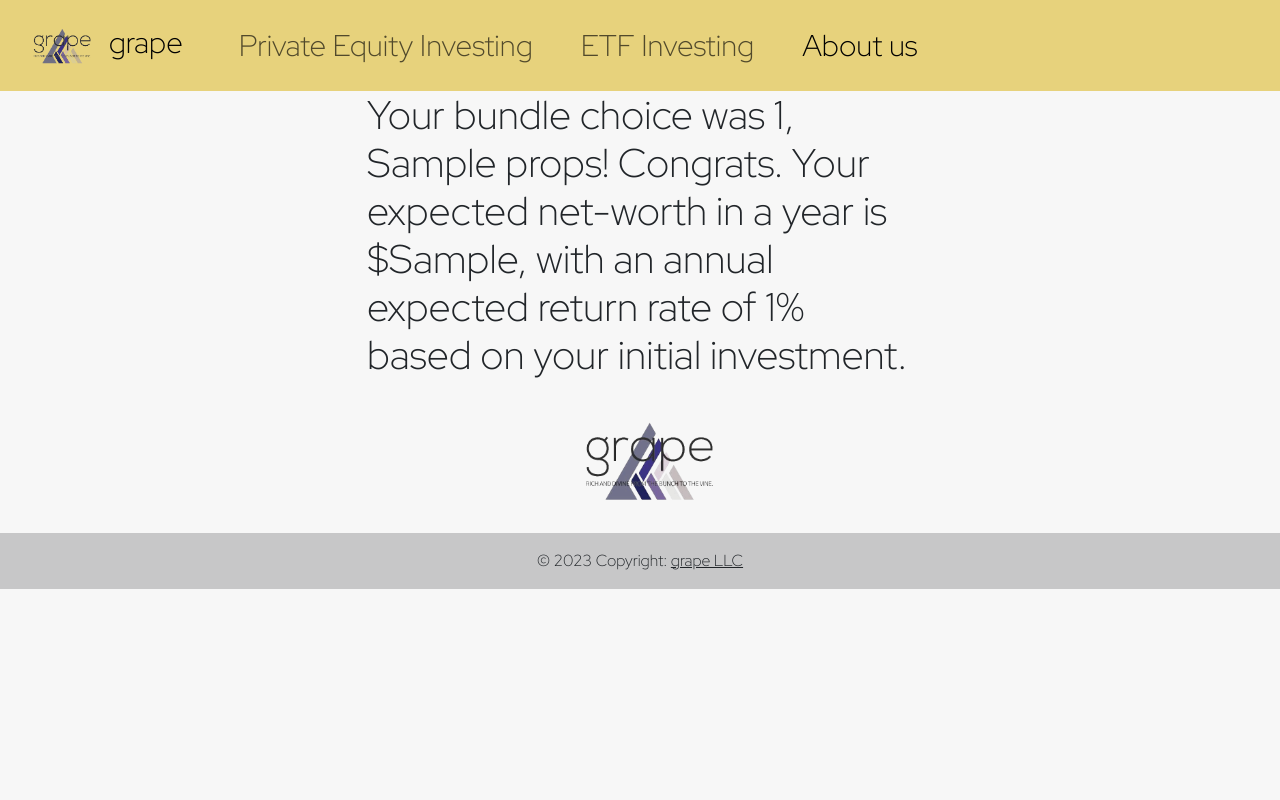
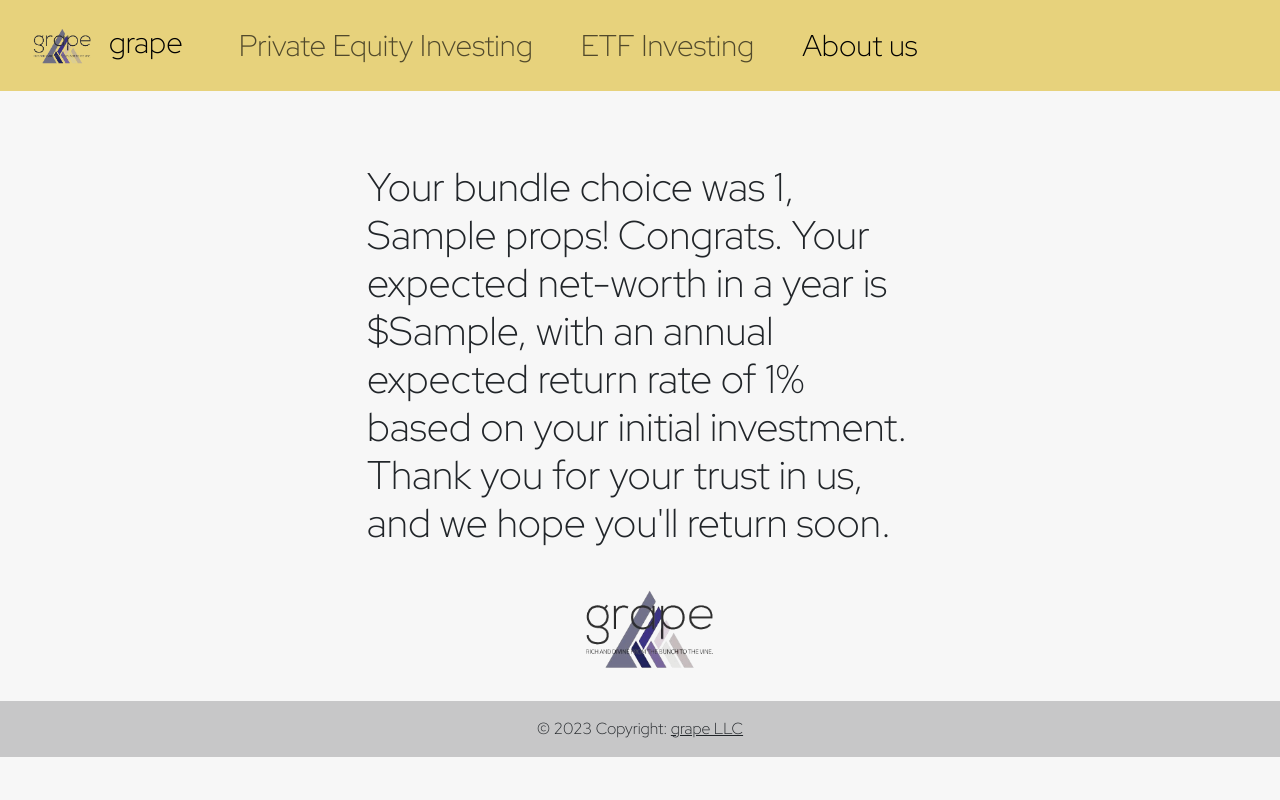
Before and after one commit to laurasfelix/Grape-financial-advisor, a Flask app: template templates/networth.html in a window 1280 px wide. Run offline with Flask 3, Linux system fonts and the light colour scheme; the template is opened without the code that fills it: most values are stand-ins (such as "Sample title", 1, 10 or a date in 2020).

Commit message:
eighth commit

```diff
--- a/app.py
+++ b/app.py
@@ -21,8 +21,9 @@ db = client.database
 
 user_input = db.user
 
+# user_input.delete_many({})
+
 all_users = list(user_input.find({}))
-
 
 all_names=[]
 
@@ -50,13 +51,17 @@ def name():
             user_input.insert_one(dictionary_user_name)
             all_users = list(user_input.find({}))
             all_names.append(name)
-            for i in all_users:
-                all_names.append(i['name'])
-            session['users'].append({'name':name, 'bool_check':False, 'bundle_number': 1})
+            listy = session['users']
+            listy.append({'name':name, 'bool_check':False, 'bundle_number': 1})
+            session['users'] = listy
+
 
 
         else:
-            session['users'].append({'name':name, 'bool_check':True, 'bundle_number': 1})
+            listy = session['users']
+            listy.append({'name':name, 'bool_check':True, 'bundle_number': 1})
+            session['users'] = listy
+
             bool_check=True
 
         # return redirect(url_for('.bundle_offer', props=name, bool_check=bool_check))
@@ -72,7 +77,13 @@ def money():
 
     if request.method == 'POST':
         bundle_choice = request.form['button-choice']
-        all_info_user['bundle_number'] = bundle_choice
+        listy = []
+        for i in session['users']:
+            if i['name'] == props:
+                listy.append({'name': i['name'], 'bool_check':i['bool_check'], 'bundle_number': bundle_choice})
+            else:
+                listy.append(i)
+        session['users'] = listy
         cash = request.form["money-invested"]
         all_users = list(user_input.find({}))
         initial_investing_amount = all_users[all_names.index(props)]['initial_investing_amount']
@@ -84,6 +95,7 @@ def money():
 
 @app.route("/networth", methods=['GET'])
 def show_networth_page():
+    print(session['users'])
     all_info_user = session['users'][-1]
     props = all_info_user['name']
     bool_check=all_info_user['bool_check']
@@ -91,9 +103,11 @@ def show_networth_page():
     user_dicty = list(user_input.find({'name': props}))[0]
     initial_investing_amount = user_dicty['initial_investing_amount']
     percentage_return = round(bundle_optimization.bundle_opt(int(bundle_number))[0]*100,2)
-    expected_return = ((percentage_return+1)*initial_investing_amount)
+    expected_return = ((percentage_return)/100+1)*initial_investing_amount
+    total = expected_return + user_dicty['expected_net_worth']
+    user_input.update_one({'name': props},{"$set": {'expected_net_worth': expected_return + user_dicty['expected_net_worth']}})
 
-    return render_template("/networth.html", props=props, bool_check=bool_check, bundle_number=bundle_number, percentage_return=percentage_return, expected_return=expected_return)
+    return render_template("/networth.html", props=props, bool_check=bool_check, bundle_number=bundle_number, percentage_return=percentage_return, expected_return=total)
 
 
 if __name__ == '__main__':
--- a/templates/bundle_offer.html
+++ b/templates/bundle_offer.html
@@ -29,7 +29,7 @@
   top: 20px;
   left:20%;
   text-align:left;
-  font-size: 100px !important;
+  font-size: 50px !important;
   color:  #000000;
 }
 .pip:hover{
--- a/templates/networth.html
+++ b/templates/networth.html
@@ -76,11 +76,17 @@
       </nav>
 
       <div class="container">
+      <div class="row"> <br> <br> <br><div class="col-3">
+    </div></div>
       <div class="row">
       <div class="col-3">
       </div>
       <div class="col-6">
-      <h1> Your bundle choice was {{bundle_number}}, {{props}}! Congrats. Your expected net-worth in a year is ${{expected_return}}, with an annual expected return rate of {{percentage_return}}% based on your initial investment.</h1>
+        {%if bool_check==True%}
+      <h1> Your bundle choice was {{bundle_number}}, {{props}}! Congrats. Your expected net-worth in a year is ${{expected_return}}, with an annual expected return rate of {{percentage_return}}% based on your previous investments made here at Grape. Thank you for your trust in us.</h1>
+      {%else%}
+      <h1> Your bundle choice was {{bundle_number}}, {{props}}! Congrats. Your expected net-worth in a year is ${{expected_return}}, with an annual expected return rate of {{percentage_return}}% based on your initial investment. Thank you for your trust in us, and we hope you'll return soon.</h1>
+      {%endif%}
       </div>
       </div>
       </div>
```
